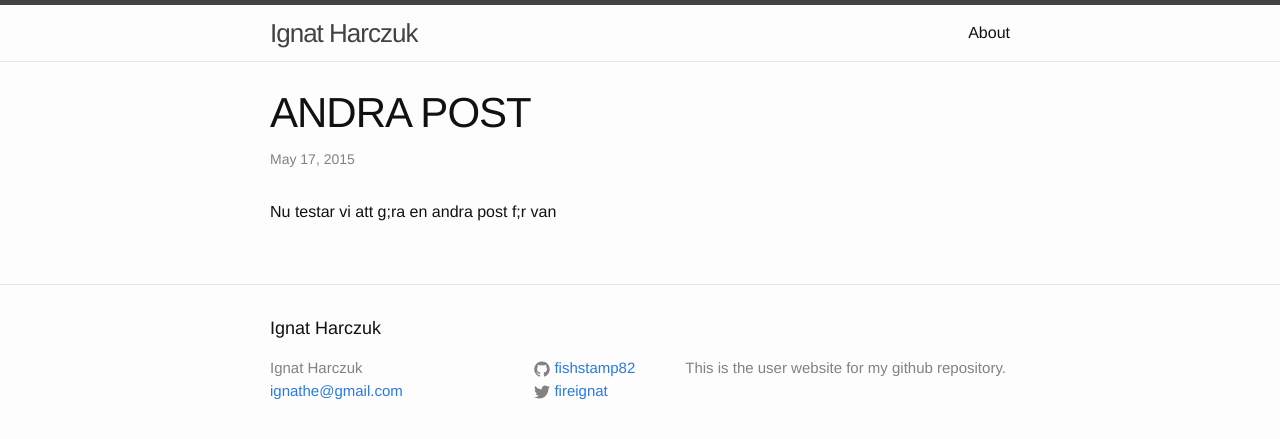
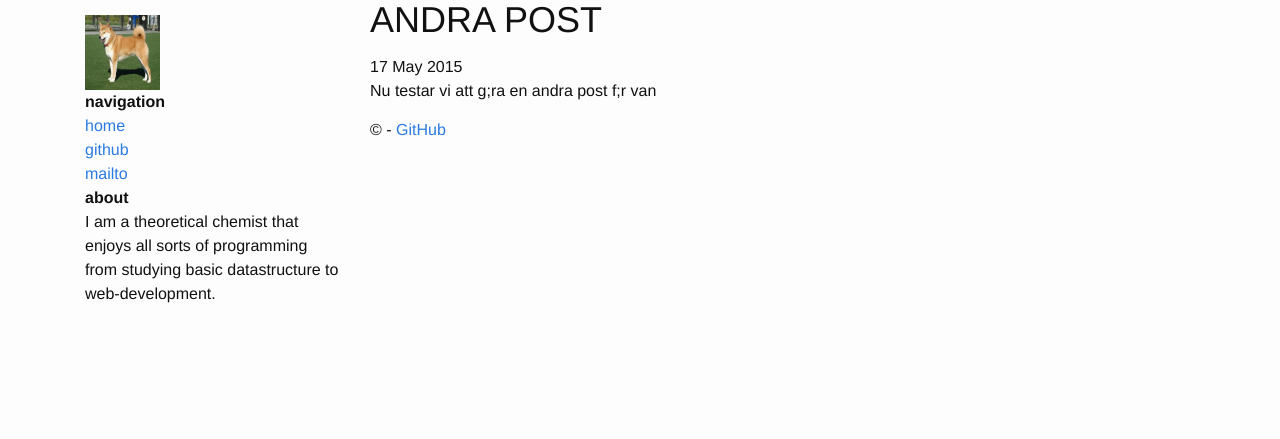
Before and after one commit to fishstamp82/fishstamp82.github.io, a Jekyll site: the page built from _posts/2015-05-17-second.md, in a window 1280 px wide. Shown: the top 439 px of the page. Built offline with Jekyll 4.4.1, drawn with Linux system fonts in a browser that asks for light colours; nearby versions of some CDN libraries; library files that are not in the unit come from our copies; Markdown is read by kramdown in place of the engine named in the settings.

Commit message:
fix img conflict

```diff
--- a/_config.yml
+++ b/_config.yml
@@ -1,12 +1,10 @@
-# Site settings
-title: Ignat Harczuk
-email: ignathe@gmail.com
-description: > # this means to ignore newlines until "baseurl:"
-  This is the user website for my github repository.
-baseurl: "" # the subpath of your site, e.g. /blog/
-url: "http://harczuk.se" # the base hostname & protocol for your site
-twitter_username: fireignat
-github_username:  fishstamp82
-
-# Build settings
-markdown: kramdown
+me: Ignat Harczuk
+markdown: redcarpet
+pygments: true
+github: https://www.github.com/fishstamp82
+about: I am a theoretical chemist that enjoys all sorts of programming from studying basic datastructure to web-development.
+urls:
+    - text: github
+      url: https://github.com/fishstamp82
+    - text: mailto
+      url: mailto:ignathe@gmail.com
--- a/_layouts/default.html
+++ b/_layouts/default.html
@@ -1,20 +1,62 @@
 <!DOCTYPE html>
 <html>
+    <head>
+        <meta charset="utf-8">
+        <meta http-equiv="X-UA-Compatible" content="IE=edge,chrome=1">
+		<title>{% if page.title %} {{ page.title }} {% else %} {{ site.name }} {% endif %}</title>
+	    <meta http-equiv="X-UA-Compatible" content="IE=edge">
+	    <meta name="viewport" content="width=device-width, initial-scale=1">
 
-  {% include head.html %}
+        <!-- syntax highlighting CSS -->
+        <link rel="stylesheet" href="/css/syntax.css">
 
-  <body>
+        <!-- Bootstrap core CSS -->
+    	<link href="/css/bootstrap.min.css" rel="stylesheet">
 
-    {% include header.html %}
+        <!-- Custom CSS -->
+        <link rel="stylesheet" href="/css/main.css">
 
-    <div class="page-content">
-      <div class="wrapper">
-        {{ content }}
-      </div>
-    </div>
+    </head>
+    <body>
 
-    {% include footer.html %}
+		<div class="container">
 
-  </body>
+			<div class="col-sm-3">
+				<h1>{{ site.name }}</h1>
+				<img id="about" src="/img/logo.jpg" height="75px" width="75px" /><br />
 
+				<strong>navigation</strong><br />
+				<a href="/">home</a> <br />
+				{% for i in site.urls %}
+					<a class="about" href="{{ i.url }}">{{ i.text }}</a><br />
+				{% endfor %}
+
+				{% if site.about %}
+				<div id="about">
+					<strong>about</strong><br />
+					{{ site.about }}
+				</div>
+				{% endif %}
+			</div>
+
+			<div class="col-sm-8 col-offset-1">
+
+				{{ content }}
+
+				<footer>
+					&copy; {{ site.name }}
+					{% if site.github %}
+						- <a href="{{ site.github }}">{{ site.github }}</a>
+					{% endif %}
+				</footer>
+			</div>
+
+		</div>
+
+	<!-- Bootstrap core JavaScript
+    ================================================== -->
+    <!-- Placed at the end of the document so the pages load faster -->
+    <script src="https://ajax.googleapis.com/ajax/libs/jquery/1.11.0/jquery.min.js"></script>
+    <script src="js/bootstrap.min.js"></script>
+    </body>
 </html>
--- a/_layouts/post.html
+++ b/_layouts/post.html
@@ -1,15 +1,9 @@
 ---
 layout: default
 ---
-<div class="post">
+<h1>{{ page.title }}</h1>
+<span class="time">{{ page.date | date_to_string }}</span>
 
-  <header class="post-header">
-    <h1 class="post-title">{{ page.title }}</h1>
-    <p class="post-meta">{{ page.date | date: "%b %-d, %Y" }}{% if page.author %} • {{ page.author }}{% endif %}{% if page.meta %} • {{ page.meta }}{% endif %}</p>
-  </header>
-
-  <article class="post-content">
-    {{ content }}
-  </article>
-
+<div class="content">
+	<div class="post">{{ content }}</div>
 </div>
```
Also changed, not shown: test.html (added, +65 -0 lines), js/bootstrap.min.js (added), readme.md (added), 1 other file.
